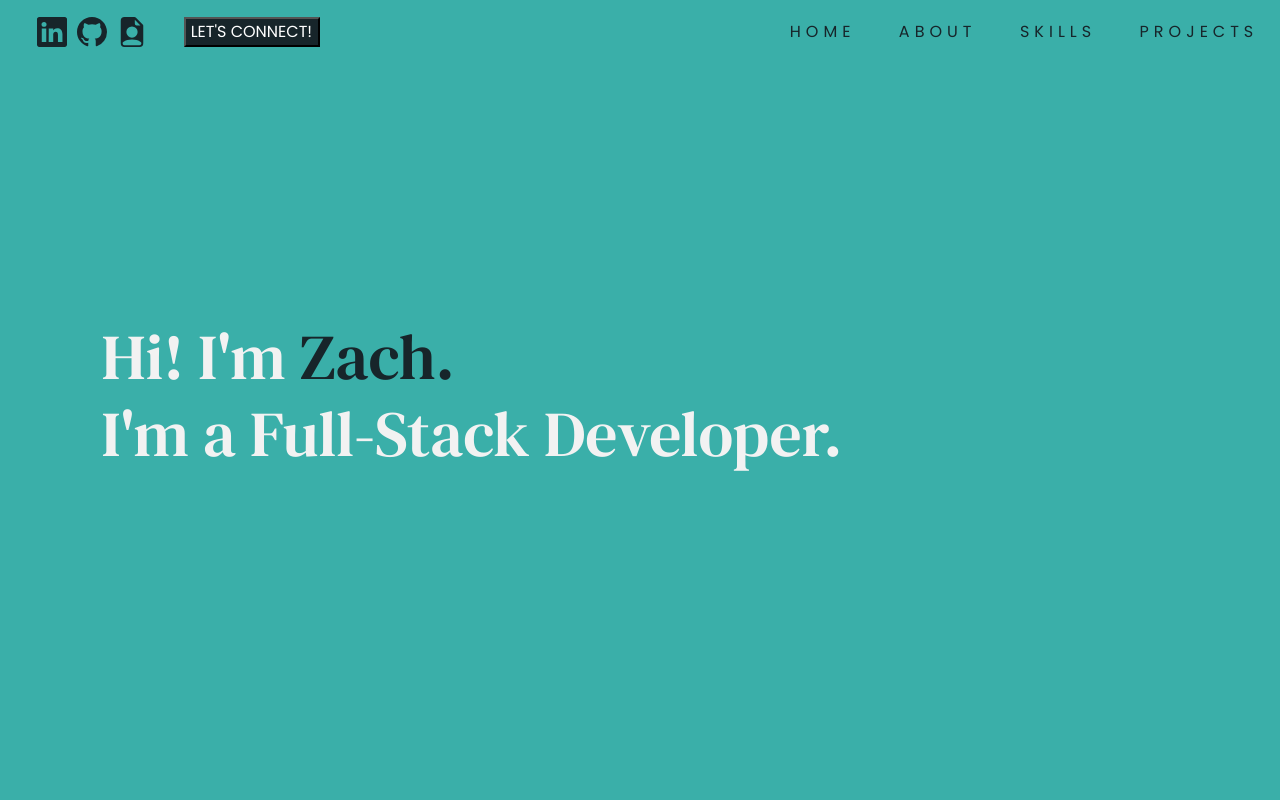
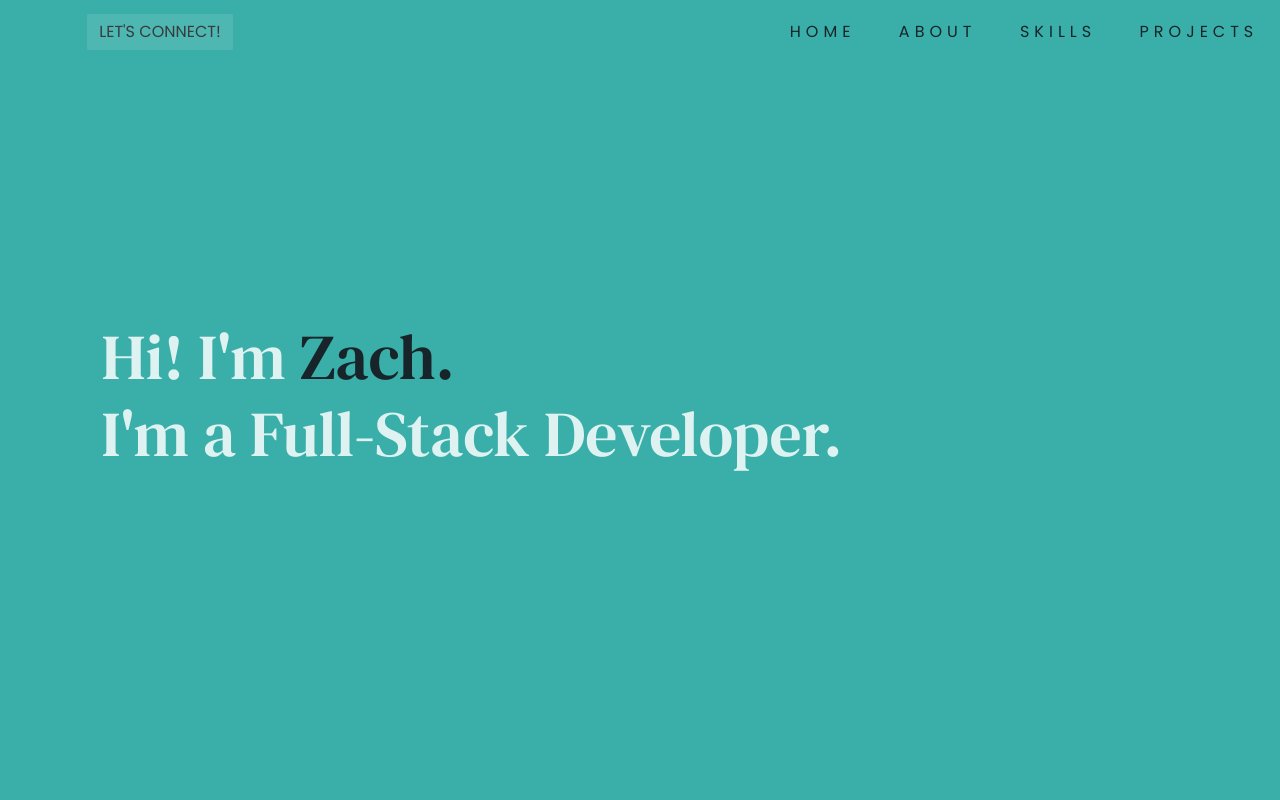
Before and after one commit to ZWatkins31/personal-portfolio, a React (Create React App) app: page / in a window 1280 px wide. Shown: the top 800 px of the page. Built offline with nearby package versions, Linux system fonts and the light colour scheme.

Commit message:
Updated files

```diff
--- a/src/App.css
+++ b/src/App.css
@@ -68,7 +68,7 @@
 
 .hero-title {
   font-size: 64px;
-  color: #f2f2f2;
+  color: #def2f1;
 }
 
 
@@ -96,22 +96,65 @@
   display: flex;
   align-items: center;
   justify-content: space-around;
-  /* background-color: purple; */
+  /* background-color: #FF6766; */
   height: 100%;
-  margin-left: 1em;
 }
 
-.social-icons a {
-  padding: 5px;
-  color:#17252a;
+/*
+========================
+      BUTTON ONE
+========================
+*/
+.btn-one {
+  /* color: #FFF; */
+  transition: all 0.3s;
+  position: relative;
+}
+.btn-one span {
+  transition: all 0.3s;
+}
+.btn-one::before {
+  content: '';
+  position: absolute;
+  bottom: 0;
+  left: 0;
+  width: 100%;
+  height: 100%;
+  z-index: 1;
+  opacity: 0;
+  transition: all 0.3s;
+  border-top-width: 1px;
+  border-bottom-width: 1px;
+  border-top-style: solid;
+  border-bottom-style: solid;
+  border-top-color: #17252a;
+  border-bottom-color: #17252a;
+  transform: scale(0.1, 1);
+}
+.btn-one:hover span {
+  letter-spacing: 2px;
+}
+.btn-one:hover::before {
+  opacity: 1;
+  transform: scale(1, 1);
+}
+.btn-one::after {
+  content: '';
+  position: absolute;
+  bottom: 0;
+  left: 0;
+  width: 100%;
+  height: 100%;
+  z-index: 1;
+  transition: all 0.3s;
+  background-color: rgba(255,255,255,0.1);
+}
+.btn-one:hover::after {
+  opacity: 0;
+  transform: scale(0.1, 1);
 }
 
-.nav-button {
-  font-family: 'Poppins';
-  padding-left: 5px;
-  background-color: #17252a;
-  color: white;
-}
+
 
 .nav-links {
   display: flex;
@@ -132,7 +175,7 @@
 
 .menu {
   position: absolute;
-  top: 4em;
+  /* top: 4em; */
   width: 50%;
   background-color: #17252a;
   opacity: 0.90;
--- a/src/components/NavBar.js
+++ b/src/components/NavBar.js
@@ -28,20 +28,7 @@
   return (
     <nav>
       <div className="nav-left">
-        <div className="social-icons">
-          <a href="#">
-            <Linkedin size={30} />
-          </a>
-          <a href="#">
-            <Github size={30} />
-          </a>
-          <a href="#">
-            <FileEarmarkPersonFill size={30} />
-          </a>
-        </div>
-        <div>
-          <button className="nav-button">LET'S CONNECT!</button>
-        </div>
+        <button className="btn btn-one">LET'S CONNECT!</button>
       </div>
       <div className="nav-links">
         <a href="#">HOME</a>
```
